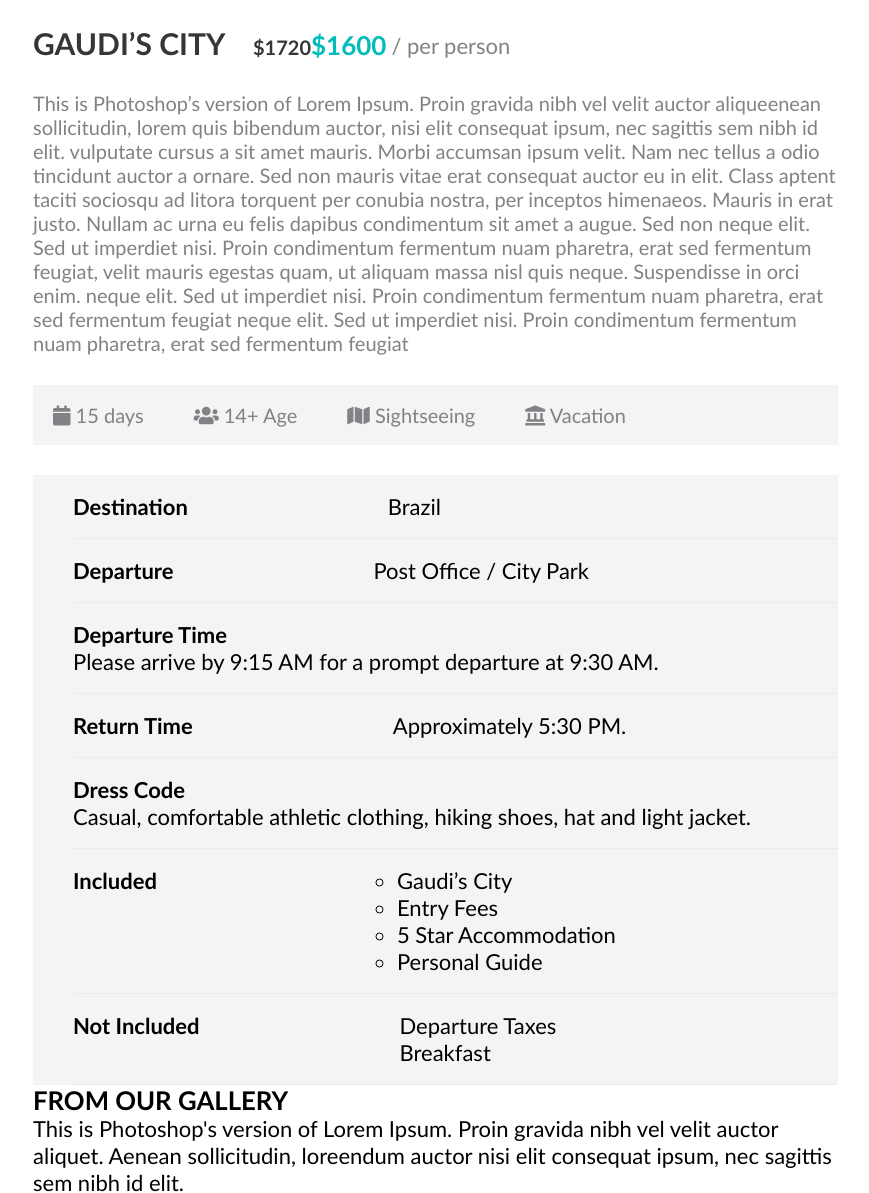
After one commit to GKhanh69/DOANN7, a PHP site: page /tourDetail.html in a window 1280 px wide. The commit adds this page. Shown: the part 554-1747 px from the top of the page, without its empty margins (63-932 px from the left). Run offline with PHP 8.4, Linux system fonts and the light colour scheme.

Commit message:
tour detail

```diff
--- a/project-Travel/assets/css/books.css
+++ b/project-Travel/assets/css/books.css
@@ -90,6 +90,10 @@
 }
 
 
+
+
+
+
 .sidebar__tour{
     width: 24%;
 }
@@ -119,8 +123,7 @@
 .form__group__search input{
     padding-right: 15px;
 }
-.form__group__search input,
-.form__group__search select{
+.form__group__search input, .form__group__search select{
     width: calc(100% - 56px);
     height: 56px;
     border: none;
@@ -131,3 +134,30 @@
 .form__group__search select optgroup{
     padding: 5px 0;
 }
+.form-search button{
+    width: 100%;
+    height: 56px;
+    border: none;
+    background-color: orange;
+    color: white;
+}
+.form-search button{
+    width: 100%;
+    height: 56px;
+    border: none;
+    background-color: orange;
+    color: white;
+}
+.form-search button:hover{
+    background-color: #363636;
+    transition:all ease-in-out 0.4s;
+}
+
+
+
+.choose{
+    margin-top: 30px;
+}
+.group__check{
+    margin-bottom: 15px;
+}
--- /dev/null
+++ b/project-Travel/assets/css/tourDetail.css
@@ -0,0 +1,158 @@
+.tour__detail{
+    margin-top: -78px;
+    margin-bottom: 30px;
+    position: relative;
+}
+.main__tour__detail{
+    width: 85%;
+    display: flex;
+    flex-wrap: wrap;
+    justify-content: space-between;
+    margin: auto;
+}
+.main__tour__detail__content{
+    width: 74%;
+}
+.sidebar__book__tour{
+    width: 24%;
+}
+
+
+
+
+
+
+
+.tab-container{
+    margin-bottom: 30px;
+}
+.tabs{
+    display: flex;
+    flex-wrap: wrap;
+    list-style-type: none;
+}
+.list__tabs{
+    width: 130px;
+    padding: 15px 0px;
+    font-size: 14px;
+    color: #808285;
+    background-color: #f4f4f4;
+    cursor: pointer;
+    text-align: center;
+}
+.list__tabs i{
+    font-size: 18px;
+}
+.list__tabs p{
+    font-size: 12px;
+    font-weight: 600;
+    color: #808285;
+    margin-top: 8px;
+    text-transform: uppercase;
+    margin-bottom: 0;
+}
+.list__tabs:not(:last-child){
+    border-right: 1px solid #d7d7d7;
+}
+.list__tabs:hover, .list__tabs:hover p{
+    color: orange;
+}
+.list__tabs.current{
+    background-color: #fff;
+    color: orange;
+    margin-top: -8px;
+    border-color: #fff;
+    transition: all ease-in-out 0.3s;
+}
+.list__tabs.current p{
+    color: orange;
+}
+.tab-content{
+    display: none;
+}
+.tab-content.current{
+    display: block;
+}
+
+
+
+
+
+/*--------------------   TABS INFORMATION START   ----------------------*/
+.title___information h3{
+    display: inline-block;
+    font-size: 30px;
+    color: #363636;
+    font-weight: 700;
+    margin-right: 22px;
+}
+.title___information .price{
+    display: inline-flex;
+    align-items: center;
+}
+.title___information .price p{
+    font-size: 20px;
+    color: #363636;
+    font-weight: 700;
+    margin-right: 5px;
+    margin-bottom: 0;
+}
+.title___information .price p span{
+    font-size: 26px;
+    color: #00bdbb;
+    font-weight: 700;
+}
+.title___information .price .person{
+    color: #808285;
+}
+
+
+
+
+
+
+.info__intro{
+    font-size: 20px;
+    color: #808285;
+    margin-top: 30px;
+}
+
+
+
+
+
+.list__info__tour{
+    list-style-type: none;
+    background-color: #f4f4f4;
+    display: flex;
+    flex-wrap: wrap;
+    gap: 50px;
+    padding: 18px 20px;
+    margin: 30px 0;
+}
+.list__info__tour li{
+    font-size: 20px;
+    color: #808285;
+}
+
+
+
+.list__info__destinations{
+    list-style-type: none;
+    background-color: #f4f4f4;
+}
+.list__info__destinations .list__info{
+    display: flex;
+    flex-wrap: wrap;
+    padding: 18px 0;
+    border-bottom: 1px solid #ebebeb;
+}
+.list__info__destinations .list__info:hover{
+    background-color: #f9f9f9;
+}
+.list__info__destinations .list__info:hover strong{
+    color: orange;
+}
+.list__info__destinations .list__info strong{
+    padding-right: 200px;
+}
--- /dev/null
+++ b/project-Travel/tourDetail.html
@@ -0,0 +1,249 @@
+<!DOCTYPE html>
+<html lang="en">
+<head>
+    <meta charset="UTF-8">
+    <meta http-equiv="X-UA-Compatible" content="IE=edge">
+    <meta name="viewport" content="width=device-width, initial-scale=1.0">
+    <title>F5-Travel</title>
+
+    <link rel="stylesheet" href="./assets/css/style.css">
+    <link rel="stylesheet" href="./assets/css/books.css">
+    <link rel="stylesheet" href="./assets/css/tourDetail.css">
+    <link rel="stylesheet" href="./assets/fonts/themify-icons/themify-icons.css">
+    <link href='https://fonts.googleapis.com/css?family=Poppins' rel='stylesheet'>
+    <link rel="stylesheet" href="https://cdnjs.cloudflare.com/ajax/libs/font-awesome/5.15.3/css/all.min.css">
+    <link rel="stylesheet" href="project.js">
+
+</head>
+<body>
+
+    <div id = "main">
+        <div id = "header">
+            <div class = "header-topbar">
+                <div class="grid-wide">
+                    <div class="header-topbar-container">
+                        <div class="row">
+                            <div class="left-topbar">
+                                <span style = "font-size: 10px;"> +89 797 278 779</span>
+                                <a href="#">
+                                    <i class = "ti-facebook"></i>
+                                </a>
+                                <a href="#">
+                                    <i class = "ti-instagram"></i>
+                                </a>
+                                <a href="#">
+                                    <i class = "ti-twitter"></i>
+                                </a>
+                                <a href="#">
+                                    <i class = "ti-pinterest-alt"></i>
+                                </a>
+                            </div>
+
+                            <div class="right-topbar">
+                                <b id="login-btn" onclick="document.getElementById('login-form-container').style.display='block'">LOGIN | SIGN UP</b>
+                            </div>
+                        </div>
+                    </div>
+                </div>
+            </div>
+
+            <div id="nav-container">
+                <ul id="nav">
+                    <li><a href = "index.html">HOME</a></li>
+                    <li><a href = "about.html">ABOUT</a></li>
+                    <li><a href = "recommend.html">RECOMMEND</a></li>
+                    <li><a href = "books.html">BOOK NOW</a></li>
+                    <li><a href = "blog.html">BLOG</a></li>
+                    <li><a href = "contact.html">CONTACT</a></li>
+                </ul>
+            </div>
+            <div class="title">
+                    <b style = "font-family: 'Courier New', Courier, monospace; color: #fff; font-size: 24px;">F5 TRAVEL</b>
+            </div>
+            <div class="search-btn">
+                <i class="search-icon ti-search"></i>
+            </div>
+        </div>
+    </div>
+
+
+
+<!-- banner section begin -->
+
+<div class="banner">
+    <img src="https://gotravel.webtravel.vn/assets/image/tour-detail-banner.jpg">
+    <div class="banner-txt"><h2>TOUR DETAIL</h2></div>
+</div>
+
+
+
+<!-- banner section end -->
+
+
+<!-- Detail section start-->
+
+
+<div class="tour__detail">
+    <div class="main__tour__detail">
+        <div class="main__tour__detail__content">
+            <div class="event__content">
+
+
+                <div class="tab-container">
+                    <ul class="tabs">
+                        <li class="list__tabs current" data-tab="date"><i class="fa fa-light fa-file-invoice"></i><p>INFORMATION</p></li>
+                        <li class="list__tabs" data-tab="nameAZ"><i class="fa fa-regular fa-camera"></i><p>GALLERY</p></li>
+                        <li class="list__tabs" data-tab="reviews"><i class="fa fa-light fa-users"></i><p>REVIEWS</p></li>
+                    </ul>
+                </div>
+
+
+                <div class="main__tab">
+                    <div id="date" class="tab-content current">
+                        <div class="main__tab__content">
+                           <div class="title___information">
+                                <h3>GAUDI’S CITY</h3>
+                                <div class="price">
+                                    <p>$1720<span>$1600</span></p>
+                                    <span class="person">/ per person</span>
+                                </div>
+                           </div>
+                           <p class="info__intro">
+                                This is Photoshop’s version of Lorem Ipsum. Proin gravida nibh vel velit auctor aliqueenean sollicitudin, lorem quis
+                                bibendum auctor, nisi elit consequat ipsum, nec sagittis sem nibh id elit. vulputate cursus a sit amet mauris. Morbi
+                                accumsan ipsum velit. Nam nec tellus a odio tincidunt auctor a ornare. Sed non mauris vitae erat consequat auctor eu in
+                                elit. Class aptent taciti sociosqu ad litora torquent per conubia nostra, per inceptos himenaeos. Mauris in erat justo.
+                                Nullam ac urna eu felis dapibus condimentum sit amet a augue. Sed non neque elit. Sed ut imperdiet nisi. Proin
+                                condimentum fermentum nuam pharetra, erat sed fermentum feugiat, velit mauris egestas quam, ut aliquam massa nisl quis
+                                neque. Suspendisse in orci enim. neque elit. Sed ut imperdiet nisi. Proin condimentum fermentum nuam pharetra, erat sed
+                                fermentum feugiat neque elit. Sed ut imperdiet nisi. Proin condimentum fermentum nuam pharetra, erat sed fermentum
+                                feugiat
+                           </p>
+                           <ul class="list__info__tour">
+                                <li><i class="fa fa-calendar" aria-hidden="true"></i> 15 days</li>
+                                <li><i class="fa fa-light fa-users"></i> 14+ Age</li>
+                                <li><i class="fa fa-solid fa-map"></i> Sightseeing</li>
+                                <li><i class="fa fa-sharp fa-regular fa-landmark"></i> Vacation</li>
+                           </ul>
+
+                           <ul class="list__info__destinations">
+                                <li class="list__info">
+                                    <strong>Destination</strong>
+                                    <p>Brazil</p>
+                                </li>
+                                <li class="list__info">
+                                    <strong>Departure</strong>
+                                    <p>Post Office / City Park</p>
+                                </li>
+                                <li class="list__info">
+                                    <strong>Departure Time</strong>
+                                    <p>Please arrive by 9:15 AM for a prompt departure at 9:30 AM.</p>
+                                </li>
+                                <li class="list__info">
+                                    <strong>Return Time</strong>
+                                    <p>Approximately 5:30 PM.</p>
+                                </li>
+                                <li class="list__info">
+                                    <strong>Dress Code</strong>
+                                    <p>Casual, comfortable athletic clothing, hiking shoes, hat and light jacket.</p>
+                                </li>
+                                <li class="list__info">
+                                    <strong>Included</strong>
+                                    <ul>
+                                        <li>Gaudi’s City</li>
+                                        <li>Entry Fees</li>
+                                        <li>5 Star Accommodation</li>
+                                        <li>Personal Guide</li>
+                                    </ul>
+                                </li>
+                                <li class="list__info">
+                                    <strong>Not Included</strong>
+                                    <div class="not__include">
+                                        <p>Departure Taxes</p>
+                                        <p>Breakfast</p>
+                                    </div>
+                                </li>
+                           </ul>
+
+                           <div class="our__gallery">
+                                <h3>FROM OUR GALLERY</h3>
+                                <p>This is Photoshop's version of Lorem Ipsum. Proin gravida nibh vel velit auctor aliquet. Aenean sollicitudin, loreendum auctor nisi elit consequat ipsum, nec sagittis sem nibh id elit.</p>
+                                <div class="main__our__gallery">
+                                    <div class="list__gallery">
+                                        <a href="./assets/image/destination-5.jpg" data-fancybox="gallery"><img src="./assets/image/destination-5.jpg" alt=""></a>
+                                    </div>
+                                    <div class="list__gallery">
+                                        <a href="./assets/image/destination-6.jpg" data-fancybox="gallery"><img src="./assets/image/destination-6.jpg" alt=""></a>
+                                    </div>
+                                    <div class="list__gallery">
+                                        <a href="./assets/image/destination-7.jpg" data-fancybox="gallery"><img src="./assets/image/destination-7.jpg" alt=""></a>
+                                    </div>
+                                </div>
+                           </div>
+
+                        </div>
+                    </div>
+
+
+
+
+
+
+                </div>
+
+            </div>
+        </div>
+    </div>
+</div>
+
+
+
+
+
+<!-- Detail section end-->
+
+
+<!-- footer section start-->
+<section class = "footer">
+
+    <div class="box-container">
+
+        <div class="box">
+            <h3>About Us</h3>
+            <p>F5 Travel has the mission of raising the level of tourism in Vietnam and bringing Vietnam's image to all five continents by providing unique experiences, products, and services containing cultural and spiritual values, preserving culture, and maintaining national identity.</p>
+        </div>
+        <div class="box">
+            <h3>Branch Locations</h3>
+            <a href="#">Hà Nội</a>
+            <a href="#">Đà Nẵng</a>
+            <a href="#">Đà Lạt</a>
+            <a href="#">Hồ Chí Minh</a>
+        </div>
+        <div class="box">
+            <h3>Quick Links</h3>
+            <a href="#">home</a>
+            <a href="#">book</a>
+            <a href="#">packages</a>
+            <a href="#">services</a>
+            <a href="#">gallery</a>
+            <a href="#">review</a>
+            <a href="#">contact</a>
+        </div>
+        <div class="box">
+            <h3>Follow Us</h3>
+            <a href="#">facebook</a>
+            <a href="#">instagram</a>
+            <a href="#">twitter</a>
+            <a href="#">linkedin</a>
+        </div>
+
+    </div>
+
+    <h1 class="credit"> Created by <span> nhóm 7 </span> | All rights reserved! </h1>
+
+</section>
+<!-- footer section end-->
+
+
+</body>
+</html>
```
Also changed, not shown: project-Travel/assets/css/style.css (+27 -26 lines), project-Travel/books.html (+47 -10 lines), project-Travel/index.html (+8 -93 lines).
